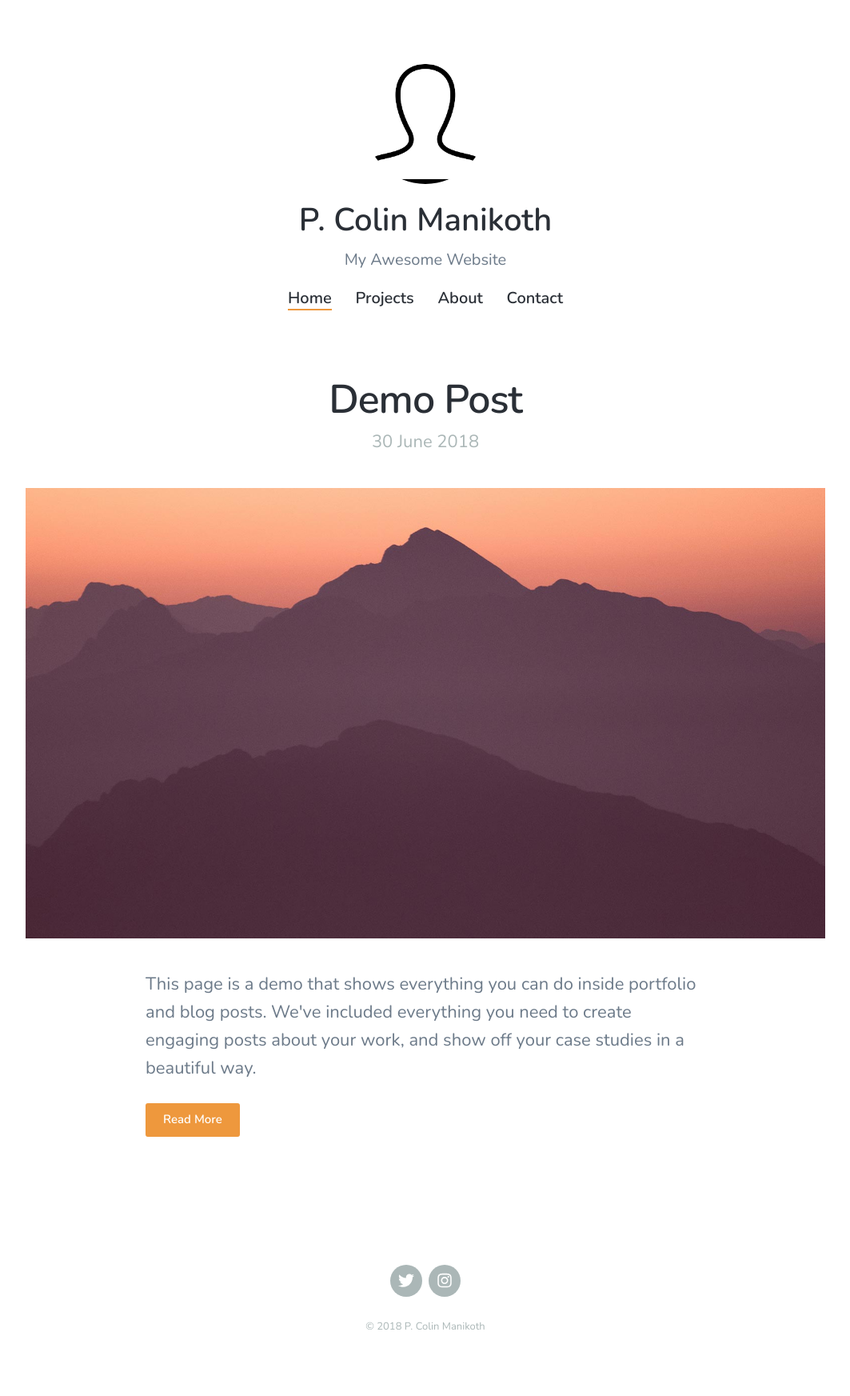
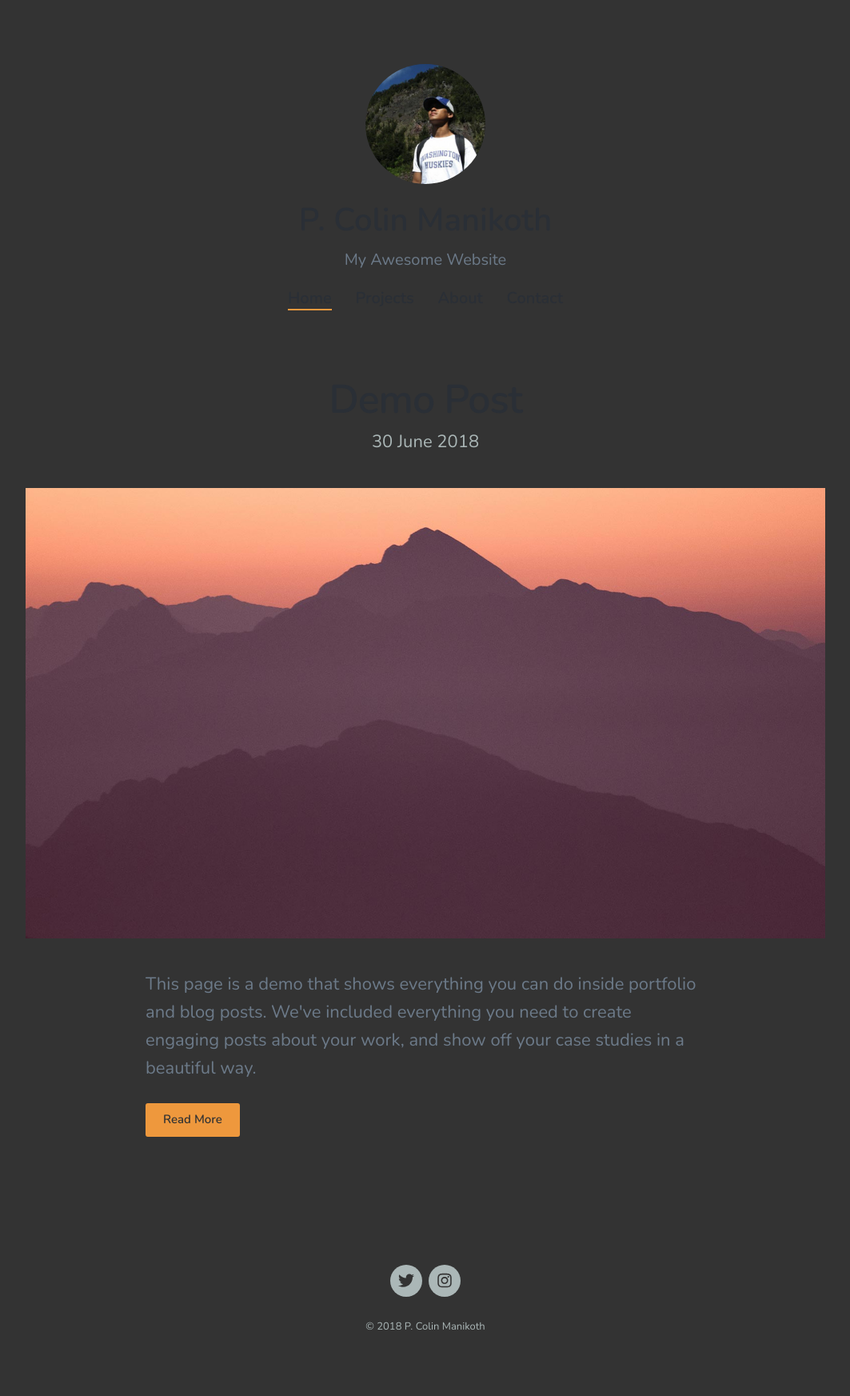
Before and after one commit to pcmanikoth/pcmanikoth.github.io, a Jekyll site: the page built from index.html, in a window 1280 px wide. Shown: the whole page at 80% size, without its empty margins (108-1171 px from the left). Built offline with Jekyll 4.4.1, drawn with Linux system fonts in a browser that asks for light colours; nearby versions of some CDN libraries; the list of posts is cut into pages by our own code.

Commit message:
New Header & Background Color

```diff
--- a/_data/settings.yml
+++ b/_data/settings.yml
@@ -4,7 +4,7 @@ basic_settings:
   favicon_image: /images/favicon.png
 
 header_settings:
-  avatar_image: /images/avatar.png
+  avatar_image: /images/colin.jpg
   logo_image:
   logo_width: 200
 
@@ -57,7 +57,7 @@ social_settings:
   linkedin_url: ''
 
 color_settings:
-  background_color: '#ffffff'
+  background_color: '#333333'
   background_alt_color: '#f4f5f6'
   text_dark_color: '#2A2F36'
   text_medium_color: '#6C7A89'
```
Also changed, not shown: images/colin.jpg (added).
